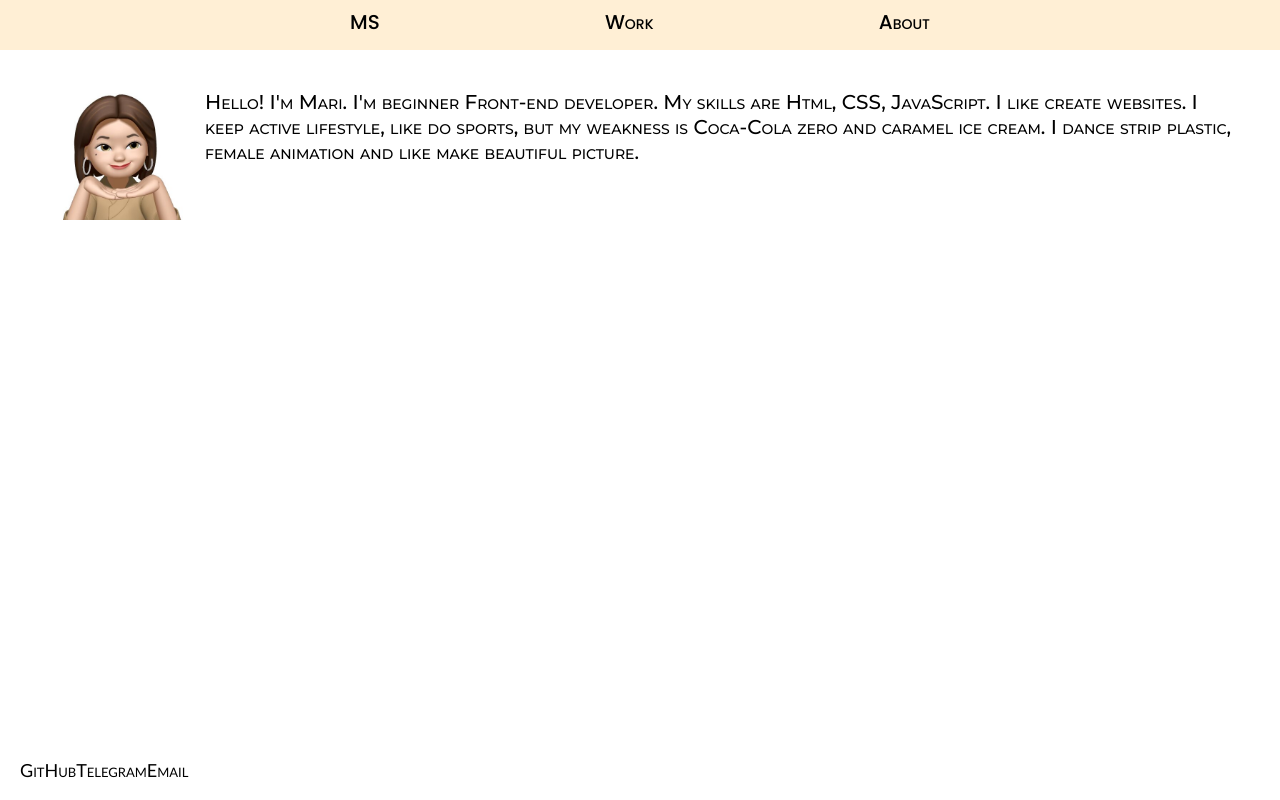
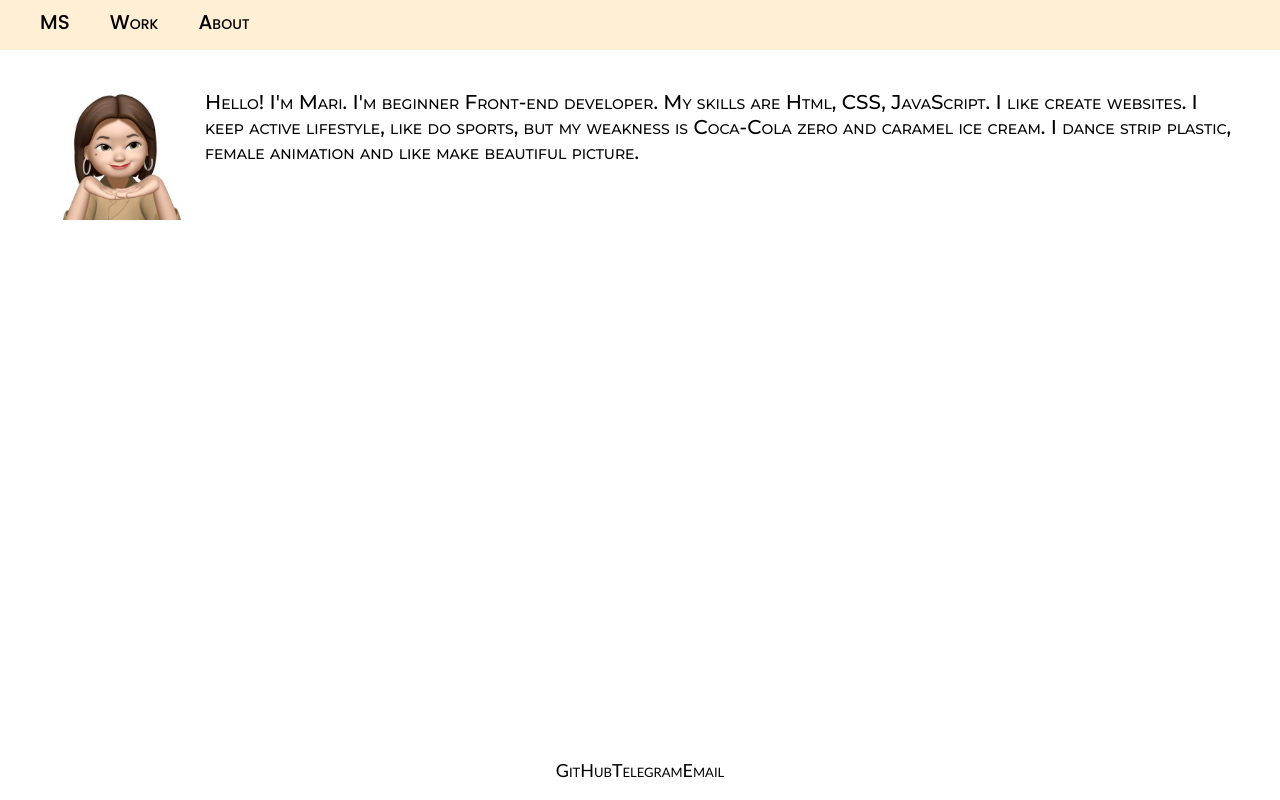
Before and after one commit to MeMariS/portfolio, a plain HTML site: page index.html in a window 1280 px wide. Drawn offline with Linux system fonts and the light colour scheme.

Commit message:
Fixed header and footer

```diff
--- a/index.html
+++ b/index.html
@@ -25,11 +25,13 @@
     <link rel="stylesheet" href="styles/about.css" />
     <link rel="stylesheet" href="styles/contact.css" />
   </head>
-  <body class="main">
+  <body>
     <header class="header">
+      <div class="link-container">
         <a class="link" href="/">MS</a>
         <a class="link" href="/work.html">Work</a>
         <a class="link" href="/about.html">About</a>
+      </div>
     </header>
     <div class="bio-container">
       <img class="memoji-img" src="memoji.jpg" alt="" />
@@ -42,7 +44,6 @@
         </p>
       </div>
     </div>
-    <div class="main-footer">
     <footer class="footer">
       <a class="link" href="https://github.com/MeMariS" target="_blank"
         >GitHub</a
@@ -50,6 +51,5 @@
       <a href="https://t.me/meemaris" target="_blank">Telegram</a>
       <a href="mailto:si.mariaa4@gmail.com">Email</a>
     </footer>
-    </div>
   </body>
 </html>
--- a/styles/global.css
+++ b/styles/global.css
@@ -1,7 +1,10 @@
 body {
+  height: 100vh;
   margin: 0;
   background: white;
-  font-family: "Montserrat", sans-serif;
+  font-family: 'Montserrat', sans-serif;
+  display: flex;
+  flex-direction: column;
 }
 
 a {
@@ -14,16 +17,10 @@ a:hover {
 }
 
 .header {
-  padding: 10px 350px;
-  margin: 0 auto;
-
-  /* max-width: 1340px; */
+  padding: 10px 0;
   height: 30px;
 
-  display: flex;
-  justify-content: space-between;
-
-  font-family: "Poppins", sans-serif;
+  font-family: 'Poppins', sans-serif;
   font-size: 20px;
   font-style: normal;
   font-variant: small-caps;
@@ -31,25 +28,23 @@ a:hover {
   line-height: 25px;
 
   background-color: #ffefd5;
-  max-width: 1340px;
 }
 
-/* .main-footer {
-  position: relative;
-} */
+.link-container {
+  max-width: 1200px;
+  margin: 0 auto;
+  display: flex;
+  gap: 40px;
+}
 
 .footer {
   padding: 20px;
-  margin: 0 auto;
-  position: absolute;
-  bottom: 0;
-
-  /* max-width: 600px; */
+  margin: auto auto 0;
 
   display: flex;
   justify-content: space-between;
 
-  font-family: "Gill Sans", sans-serif;
+  font-family: 'Gill Sans', sans-serif;
   font-size: 18px;
   font-style: normal;
   font-variant: small-caps;
```
Also changed, not shown: about.html (+5 -3 lines), contact.html (+5 -3 lines), work.html (+5 -3 lines). Lines whose indentation alone changed are shown as unchanged.
